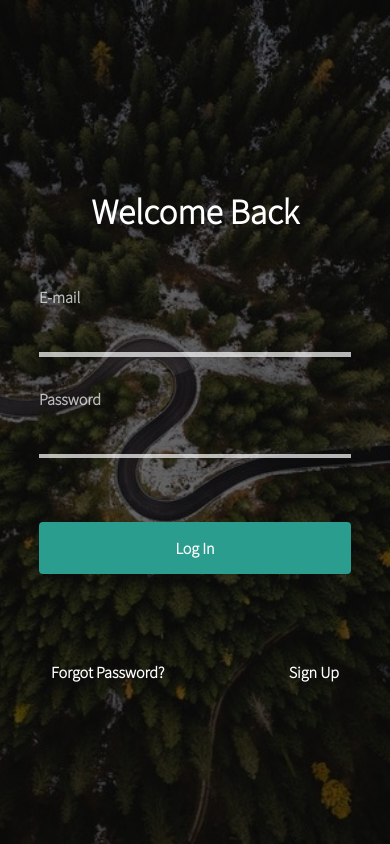
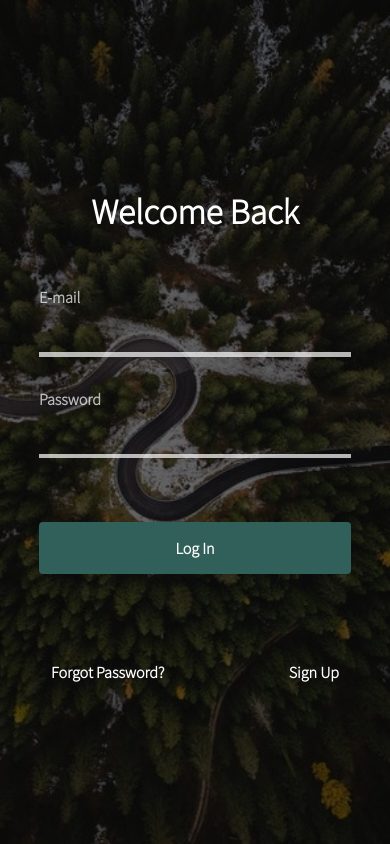
Before and after one commit to lkapustka/wrc-stats-app, a Vue app: page /login in a window 390 px wide. Built offline with nearby package versions, Linux system fonts and the light colour scheme; no server answers.

Commit message:
style: change primary color and media queries

```diff
--- a/src/assets/scss/main.scss
+++ b/src/assets/scss/main.scss
@@ -5,7 +5,7 @@
 
 // VARIABLES =========================================
 :root {
-  --primary: #2a9d8f; //#3e1e68;
+  --primary: #31605b; //#3e1e68;
   --secondary: #e9c46a; //#f4f1fe;
   --cta-color: #e76f51;
   --bg: #3d405b; //#264653;
@@ -123,6 +123,7 @@ body {
     &:focus {
       color: white;
       font-weight: bold;
+      outline: none;
     }
   }
 
@@ -167,7 +168,7 @@ body {
   }
 }
 
-@media (max-height: 500px) {
+@media (max-height: 570px) {
   .container {
     display: block;
   }
```
